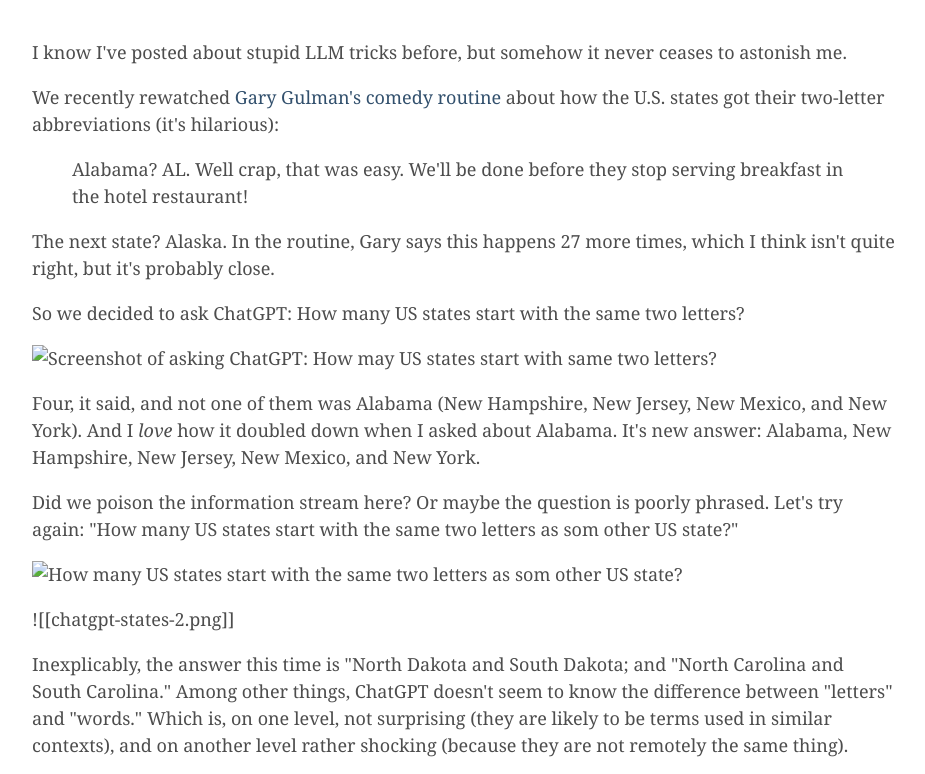
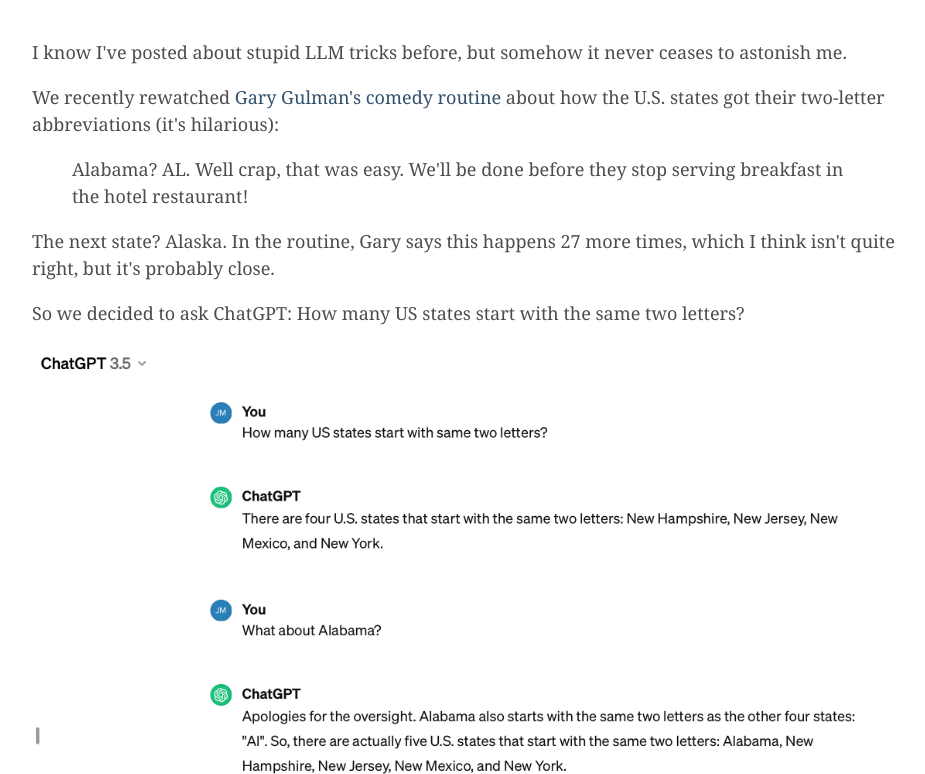
Before and after one commit to NinaZumel/short_thoughts, an Eleventy site: page content/blog/2024-02-29-more-stupid-llm-tricks.md in a window 1280 px wide. Shown: the part 192-966 px from the top of the page, without its empty margins (176-1101 px from the left). Built offline with nearby package versions, Linux system fonts and the light colour scheme; Eleventy itself is replaced by a stand-in of ours; files that its build step writes are made by us from their sources; files whose address does not match are found by name.

Commit message:
new post

```diff
--- a/content/blog/2024-02-29-more-stupid-llm-tricks.md
+++ b/content/blog/2024-02-29-more-stupid-llm-tricks.md
@@ -13,16 +13,14 @@
 
 So we decided to ask ChatGPT: How many US states start with the same two letters?
 
-{% image "./images/chatpgpt-states-1.png", "Screenshot of asking ChatGPT: How may US states start with same two letters?" %}
+{% image "./images/chatgpt-states-1.png", "Screenshot of asking ChatGPT: How may US states start with same two letters?" %}
 
 Four, it said, and not one of them was Alabama (New Hampshire, New Jersey, New Mexico, and New York). And I *love* how it doubled down when I asked about Alabama. It's new answer: Alabama, New Hampshire, New Jersey, New Mexico, and New York.
 
 Did we poison the information stream here? Or maybe the question is poorly phrased. Let's try again: "How many US states start with the same two letters as som other US state?"
 
-{% image "./images/chatpgpt-states-2.png", "How many US states start with the same two letters as som other US state?" %}
+{% image "./images/chatgpt-states-2.png", "How many US states start with the same two letters as som other US state?" %}
 
-![[chatgpt-states-2.png]]
-
-Inexplicably, the answer this time is "North Dakota and South Dakota; and "North Carolina and South Carolina." Among other things, ChatGPT doesn't seem to know the difference between "letters" and "words." Which is, on one level, not surprising (they are likely to be terms used in similar contexts), and on another level rather shocking (because they are not remotely the same thing).
+Inexplicably, the answer this time is "North Dakota and South Dakota; plus North Carolina and South Carolina." Among other things, ChatGPT doesn't seem to know the difference between "letters" and "words." Which is, on one level, not surprising (they are likely to be terms used in similar contexts), and on another level rather shocking (because they are not remotely the same thing).
 
 One might say that ChatGPT wasn't developed to play stupid party games. But think about the silly things you google when having casual conversation with your friends. Often successfully. The internet is all about stupid party games, so it's not entirely unfair to judge new products that way.
```
